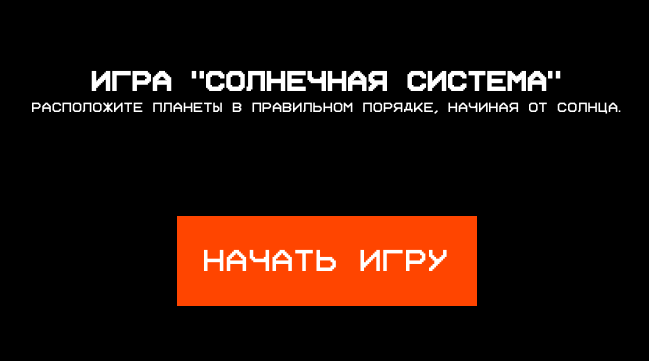
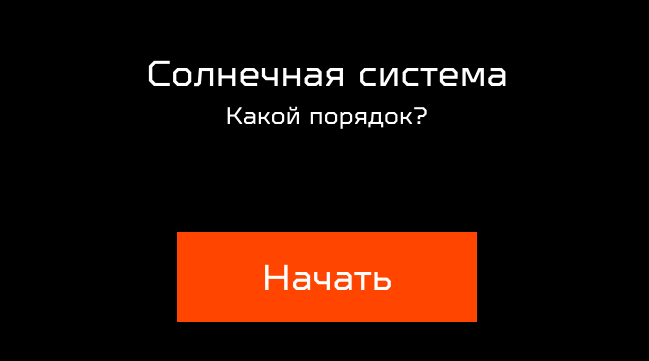
Before and after one commit to Maxim-prog292/planetariy_game_3, a plain HTML site: page index.html in a window 1280 px wide. Shown: the part 215-576 px from the top of the page, without its empty margins (313-962 px from the left). Drawn offline with Linux system fonts and the light colour scheme.

Commit message:
Add files via upload

```diff
--- a/index.html
+++ b/index.html
@@ -1,21 +1,21 @@
 <!DOCTYPE html>
 <html lang="en">
   <head>
-  <meta charset="UTF-8">
-  <meta name="viewport" content="width=device-width, initial-scale=1.0">
+    <meta charset="UTF-8" />
+    <meta name="viewport" content="width=device-width, initial-scale=1.0" />
     <title>Солнечная система</title>
-  <link rel="stylesheet" href="style.css">
+    <link rel="stylesheet" href="style.css" />
   </head>
   <body>
     <div id="start-screen" class="screen active">
-    <h1>Игра "Солнечная система"</h1>
-    <p>Расположите планеты в правильном порядке, начиная от Солнца.</p>
-    <button id="start-button">Начать игру</button>
+      <p style="font-size: 36px">Солнечная система</p>
+      <p style="font-size: 24px">Какой порядок?</p>
+      <button id="start-button">Начать</button>
     </div>
 
     <div id="game-screen" class="screen">
       <div class="solar-system">
-      <img id="sun" class="sun" src="image/sun.png"/>
+        <img id="sun" class="sun" src="image/sun.png" />
         <div id="solar-field" class="solar-field">
           <!-- Поле для размещения планет -->
         </div>
@@ -25,7 +25,7 @@
       </div>
       <div class="controls">
         <button id="check-button">Проверить</button>
-      <button id="reset-button">Сбросить планеты</button>
+        <button id="reset-button">Сбросить</button>
       </div>
       <div id="result-message" class="result-message"></div>
     </div>
--- a/style.css
+++ b/style.css
@@ -1,6 +1,6 @@
 @font-face {
   font-family: Pixel;
-  src: url(fonts/Pixel.ttf) format("truetype");
+  src: url(fonts/TT_Octosquares_Regular.ttf) format("truetype");
 }
 * {
   touch-action: none;
```
Also changed, not shown: fonts/TT-Paplane-Regular.ttf (added), fonts/TT_Octosquares_Regular.ttf (added). Lines whose indentation alone changed are shown as unchanged.
